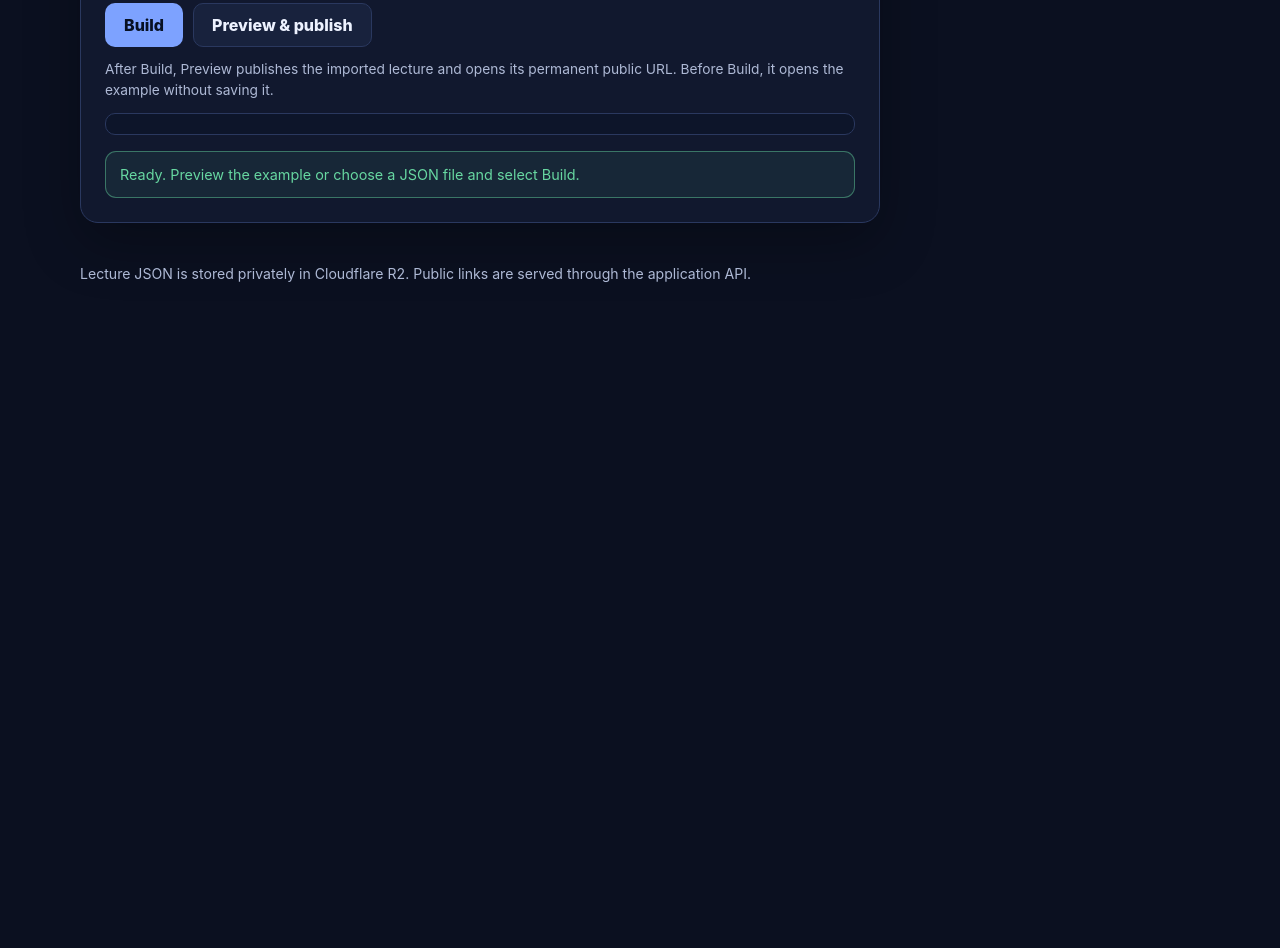
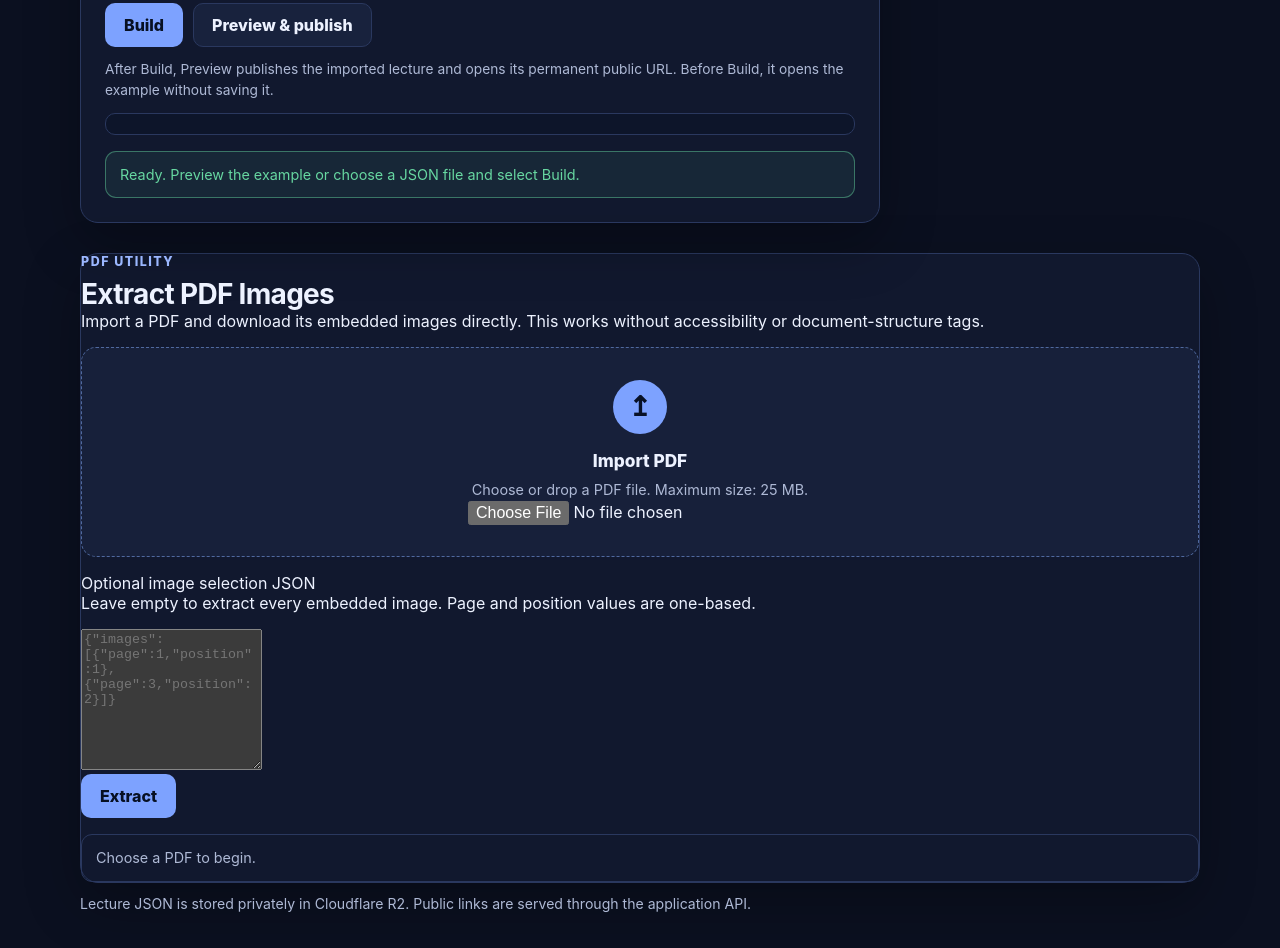
Before and after one commit to hatemkhaleefah3-ui/smoking, a website: page index.html in a window 1280 px wide. Shown: the part 1126-2074 px from the top of the page. Before the commit the page ends 1444 px from the top, so only its background shows below. Drawn offline with Linux system fonts and the light colour scheme.

Commit message:
Add Extract PDF Images interface

```diff
--- a/index.html
+++ b/index.html
@@ -8,6 +8,7 @@
   <link rel="stylesheet" href="styles.css">
   <script src="lecture-renderer.js" defer></script>
   <script src="app.js" defer></script>
+  <script src="pdf-extractor.js" defer></script>
 </head>
 <body>
   <header class="site-header">
@@ -91,6 +92,41 @@
     </aside>
   </main>
 
+  <section class="shell pdf-extractor-shell" aria-labelledby="pdf-extractor-title">
+    <div class="panel pdf-extractor-panel">
+      <div class="pdf-extractor-heading">
+        <div>
+          <p class="step-label">PDF utility</p>
+          <h2 id="pdf-extractor-title">Extract PDF Images</h2>
+        </div>
+        <p>Import a PDF and download its embedded images directly. This works without accessibility or document-structure tags.</p>
+      </div>
+
+      <div class="pdf-extractor-grid">
+        <label id="pdf-drop-zone" class="drop-zone pdf-drop-zone" for="pdf-file-input">
+          <span class="drop-icon" aria-hidden="true">↥</span>
+          <span class="drop-title">Import PDF</span>
+          <span id="pdf-selected-file-name" class="drop-help">Choose or drop a PDF file. Maximum size: 25 MB.</span>
+          <input id="pdf-file-input" type="file" accept="application/pdf,.pdf">
+        </label>
+
+        <div class="pdf-selector-panel">
+          <label for="pdf-images-json">Optional image selection JSON</label>
+          <p>Leave empty to extract every embedded image. Page and position values are one-based.</p>
+          <textarea id="pdf-images-json" rows="9" spellcheck="false" placeholder='{"images":[{"page":1,"position":1},{"page":3,"position":2}]}'></textarea>
+        </div>
+      </div>
+
+      <div class="button-row pdf-action-row">
+        <button id="pdf-extract-button" class="button button-primary pdf-extract-button" type="button" aria-busy="false">
+          <span class="button-spinner" aria-hidden="true"></span>
+          <span class="button-label">Extract</span>
+        </button>
+      </div>
+      <div id="pdf-extraction-status" class="status status-neutral" role="status" aria-live="polite">Choose a PDF to begin.</div>
+    </div>
+  </section>
+
   <footer class="site-footer"><div class="shell">Lecture JSON is stored privately in Cloudflare R2. Public links are served through the application API.</div></footer>
 </body>
 </html>
```
